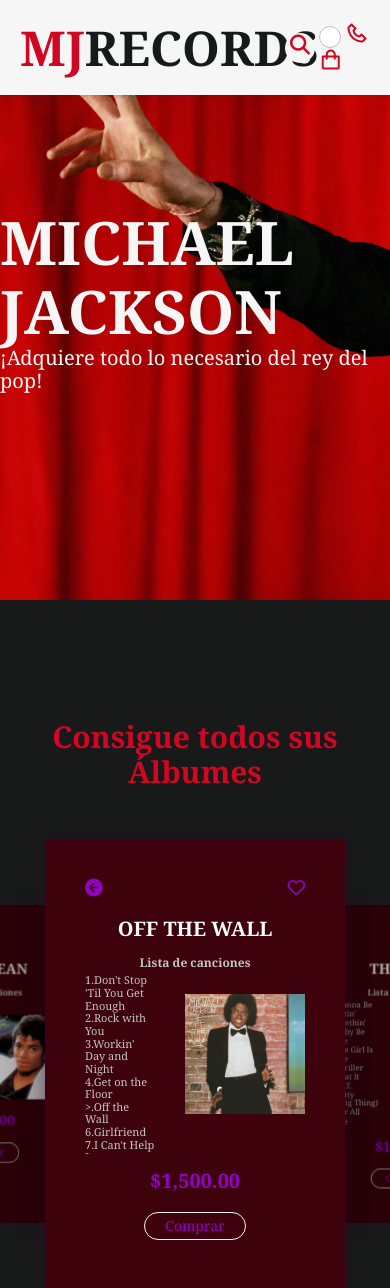
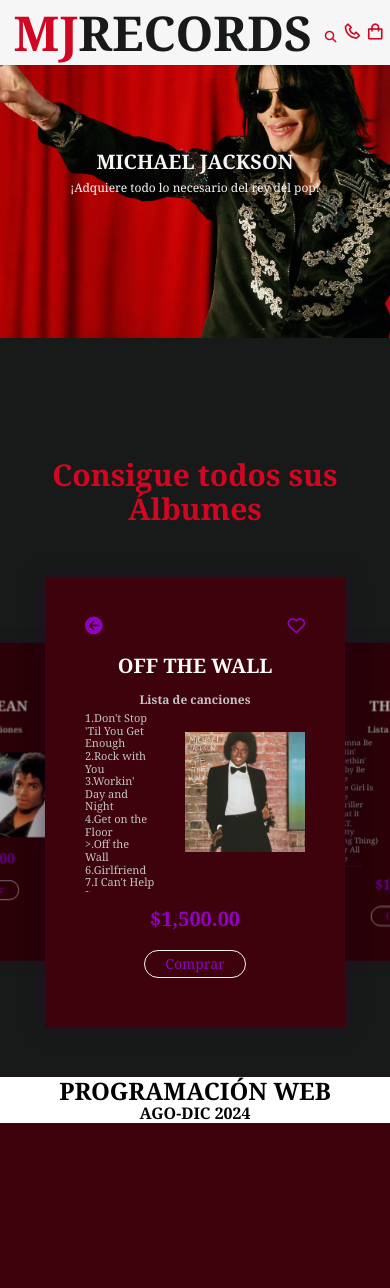
Before and after one commit to jefemusa04/ProyectoPrograWeb, a PHP site: page / in a window 390 px wide. Shown: the top 1288 px of the page. After the commit the page ends 1124 px from the top, so only its background shows below. Run offline with PHP 8.4, Linux system fonts and the light colour scheme.

Commit message:
Update styles.css

```diff
--- a/css/styles.css
+++ b/css/styles.css
@@ -30,7 +30,8 @@
 .container {
     max-width: 1068px;
     margin: auto;
-    width: 50%;
+    width: 80%;
+    padding: 2em;
 }
 
 section {
@@ -79,32 +80,34 @@ header {
 #contacto {
     color: var(--rojomj);
     margin-inline-end: auto;
-    font-size: 1.5rem;
+    font-size: clamp(1rem, 5vw, 1.5rem);
+    ;
     cursor: pointer;
 }
 
 #cart-icon {
     color: var(--rojomj);
     margin-inline-end: auto;
-    font-size: 1.5rem;
+    font-size: clamp(1rem, 5vw, 1.5rem);
     cursor: pointer;
 }
 
-#contacto a:hover{
+#contacto a:hover {
     color: var(--moradomj);
 }
 
-#cart-icon a:hover{
+#cart-icon a:hover {
     color: var(--moradomj);
 }
 
 /* Contenido de la tienda*/
-html, body{
+html,
+body {
     position: relative;
     height: 100%;
 }
 
-body{
+body {
     background-color: var(--negromj);
     font-family: Helvetica Neue, Helvetica;
     font-size: 14px;
@@ -114,19 +117,19 @@ body{
     overflow-x: hidden;
 }
 
-.title-albumes{
+.title-albumes {
     padding-top: 120px;
     text-align: center;
     color: var(--rojomj);
     font-size: 30px;
 }
 
-.swiper{
+.swiper {
     width: 100%;
     padding: 50px 0px 50px 0;
 }
 
-.swiper-slide{
+.swiper-slide {
     width: 300px;
     height: 450px;
     background-color: var(--rojoomj);
@@ -135,34 +138,34 @@ body{
     text-align: center;
 }
 
-.icons{
+.icons {
     display: flex;
     justify-content: space-between;
     align-items: center;
     margin-bottom: 20px;
 }
 
-.icons i{
+.icons i {
     font-size: 1.1rem;
     color: var(--morado2lmj);
 }
 
-.icons img{
+.icons img {
     width: 140px;
 }
 
-.product-content{
-    display:flex;
+.product-content {
+    display: flex;
     justify-content: space-between;
 }
 
-.product-txt{
+.product-txt {
     flex-basis: 32%;
     align-items: center;
     text-align: left;
     max-width: 130px;
     max-height: 180px;
-    overflow:auto;
+    overflow: auto;
 }
 
 .product-txt::-webkit-scrollbar {
@@ -170,21 +173,21 @@ body{
     height: 1px;
 }
 
-.product-txt span{
+.product-txt span {
     font-size: 20px;
     text-emphasis-color: var(--blancomj);
     color: var(--morado2lmj);
     font-weight: bolder;
 }
 
-.titulodisco{
+.titulodisco {
     font-size: 20px;
     color: #ffffff;
     text-transform: uppercase;
     padding-bottom: 1rem;
 }
 
-.precio{
+.precio {
     font-size: 20px;
     color: var(--morado2lmj);
     padding-top: 15px;
@@ -194,37 +197,37 @@ body{
     outline: 5px var(--blancomj);
 }
 
-.lista{
-    align-items:flex-start;
+.lista {
+    align-items: flex-start;
     font-size: 12px;
     font-weight: bolder;
     color: #C4C4C4;
     padding-bottom: 5px;
 }
 
-.product-txt h3{
+.product-txt h3 {
     font-size: px;
     color: #ffffff;
     text-transform: uppercase;
     text-align: center;
 }
 
-.product-txt p{
+.product-txt p {
     font-size: 11px;
     color: #C4C4C4;
 }
 
-.product-img{
+.product-img {
     flex-basis: 50%;
     text-align: right;
     padding-top: 20px;
 }
 
-.product-img img{
+.product-img img {
     width: 120px;
 }
 
-.contenedorDisco{
+.contenedorDisco {
     max-width: 10rem;
     margin: 0 auto;
 }
@@ -238,7 +241,7 @@ body{
     border-radius: 1rem;
 }
 
-.btn-1{
+.btn-1 {
     display: inline-block;
     padding: 5px 20px;
     border: 1px solid var(--blancomj);
@@ -248,7 +251,7 @@ body{
     margin-top: 20px;
 }
 
-.btn-1:hover{
+.btn-1:hover {
     border-color: var(--rojomj);
     color: var(--blancomj);
 }
@@ -298,7 +301,7 @@ h2{
 }
 
 /* Clases para el carrito de compra */
-    .cart{
+.cart {
     position: fixed;
     top: 0;
     right: 0;
@@ -314,12 +317,12 @@ h2{
     transition: 1.7s;
 }
 
-    .cart.active{
+.cart.active {
     right: 0;
     transition: .5s ease;
 }
 
-    .cart-title{
+.cart-title {
     color: var(--blancomj);
     text-align: center;
     font-size: 1.8rem;
@@ -327,7 +330,7 @@ h2{
     margin-top: 2rem;
 }
 
-    .cart-box{
+.cart-box {
     display: grid;
     grid-template-columns: 30% 50% 20%;
     align-items: center;
@@ -335,42 +338,42 @@ h2{
     margin-top: 1rem;
 }
 
-    .cart-img{
+.cart-img {
     width: 100px;
     height: 100px;
     object-fit: contain;
     padding: 10px;
 }
 
-    .detail.box{
+.detail.box {
     display: grid;
     row-gap: .5rem;
 }
 
-    .cart-product-title{
+.cart-product-title {
     font-size: 1rem;
     text-transform: uppercase;
 }
 
-    .cart-price{
+.cart-price {
     font-weight: 500;
 }
 
-    .cart-quantity{
+.cart-quantity {
     border: 1px solid var(--negromj);
     outline-color: #ffffff;
     width: 1.4rem;
-        text-align:start;
+    text-align: start;
     font-size: 1rem;
 }
 
-    .car-remove{
+.car-remove {
     font-size: 24px;
     color: #757575;
     cursor: pointer;
 }
 
-    .total{
+.total {
     display: flex;
     align-items: center;
     margin-top: 1.5rem;
@@ -378,24 +381,24 @@ h2{
     padding: 20px 0;
 }
 
-    .total-title{
+.total-title {
     margin-left: auto;
     color: var(--blancomj);
     font-size: 1rem;
     font-weight: 600;
 }
 
-    .total-price{
+.total-price {
     margin-left: .5rem;
     color: var(--moradomj);
     font-size: 1rem;
     font-weight: 600;
 }
 
-    .btn-buy{
+.btn-buy {
     margin-left: 0;
     display: flex;
-        margin: 1,5rem auto 0 auto;
+    margin: 1, 5rem auto 0 auto;
     padding: 12px 20px;
     border: none;
     background-color: var(--moradomj);
@@ -406,12 +409,12 @@ h2{
     transition: .4s;
 }
 
-    .btn-buy:hover{
+.btn-buy:hover {
     background-color: gold;
     color: var(--rojomj);
 }
 
-    #cart-close{
+#cart-close {
     position: absolute;
     top: 1rem;
     right: .8rem;
@@ -421,27 +424,32 @@ h2{
 }
 
 /* Clase para la imagen de encabezado*/
-    .encabezado-img{
+.encabezado-img {
     background-image: url("../Imagenes/Header.webp");
-        height: 600px;
+    height: 60vh;
     background-size: cover;
+    background-position: top;
     display: flex;
     flex-direction: column;
     justify-content: center;
     align-items: center;
     color: #F6F6F6;
+    padding: 2rem;
+    text-align: center;
 }
 
 .encabezado-img p {
-        font-size: 20px;
+    font-size: clamp(14px, 3vw, 20px);
+    margin: 0;
 }
 
-    .encabezado-img h2{
-        font-size: 60px;
+.encabezado-img h2 {
+    font-size: clamp(24px, 6vw, 60px);
+    margin: 0.5rem 0;
 }
 
 /*Clases  buscador*/
-    .buscar input{
+/* .buscar input {
     width: 0px;
     height: 20px;
     padding: 10px;
@@ -453,16 +461,16 @@ h2{
 }
 
 .btn {
-        width: 30px;
-        height: 30px;
+    width: 3vw;
+    height: 2vw;
     position: absolute;
-        top: 33px;
-        right: 75px;
+    top: 5vh;
+    right: 10vw;
     flex-direction: row;
     text-align: center;
     color: var(--rojomj);
     background: var(--blancomj);
-        font-size: 20px;
+    font-size: clamp(0.5rem, 5vw, 1rem);
     border-radius: 50%;
 }
 
@@ -472,10 +480,47 @@ h2{
 
 .buscar input:focus {
     width: 240px;
+} */
+
+.buscar input {
+    width: 0;
+    height: 1rem;
+    padding: 0.5rem;
+    font-size: 1rem;
+    color: #000;
+    outline: none;
+    border: 1px solid silver;
+    border-radius: 10px;
+    transition: width 0.4s ease;
+}
+
+.btn {
+    width: 2vw;
+    height: 3vw;
+    position: absolute;
+    top: 1.5vh;
+    right: 3.9vw;
+    display: flex;
+    justify-content: center;
+    align-items: center;
+    color: var(--rojomj);
+    background: var(--blancomj);
+    font-size: clamp(0.5rem, 3vw, 1rem);
+    border-radius: 50%;
+}
+
+.buscar:hover input {
+    width: 20vw;
+    transition: width 0.4s ease;
+}
+
+.buscar input:focus {
+    width: 5vw;
+    transition: width 0.4s ease;
 }
 
 /*Clase parte de cierre*/
-      .creditos{
+.creditos {
     background-color: white;
     margin-inline: auto;
     font-size: 1rem;
@@ -484,3 +529,41 @@ h2{
     text-transform: uppercase;
     text-align: center;
 }
+
+@media screen and (max-width: 600px) {
+    .navegacion-principal {
+        display: flex;
+        align-items: center;
+        padding: 5px 5px;
+    }
+
+    .encabezado-img {
+        height: 40vh;
+        padding: 1rem;
+    }
+
+    .encabezado-img h2 {
+        font-size: clamp(20px, 5vw, 40px);
+    }
+
+    .encabezado-img p {
+        font-size: clamp(12px, 3vw, 16px);
+    }
+}
+
+@media only screen and (max-width: 600px) {
+    .btn {
+        width: 6.5vw;
+        height: 6vw;
+        top: 3vh;
+        right: 12vw;
+    }
+
+    .buscar:hover input {
+        width: 50vw;
+    }
+
+    .buscar input:focus {
+        width: 70vw;
+    }
+}
```
Lines whose indentation alone changed are shown as unchanged.
